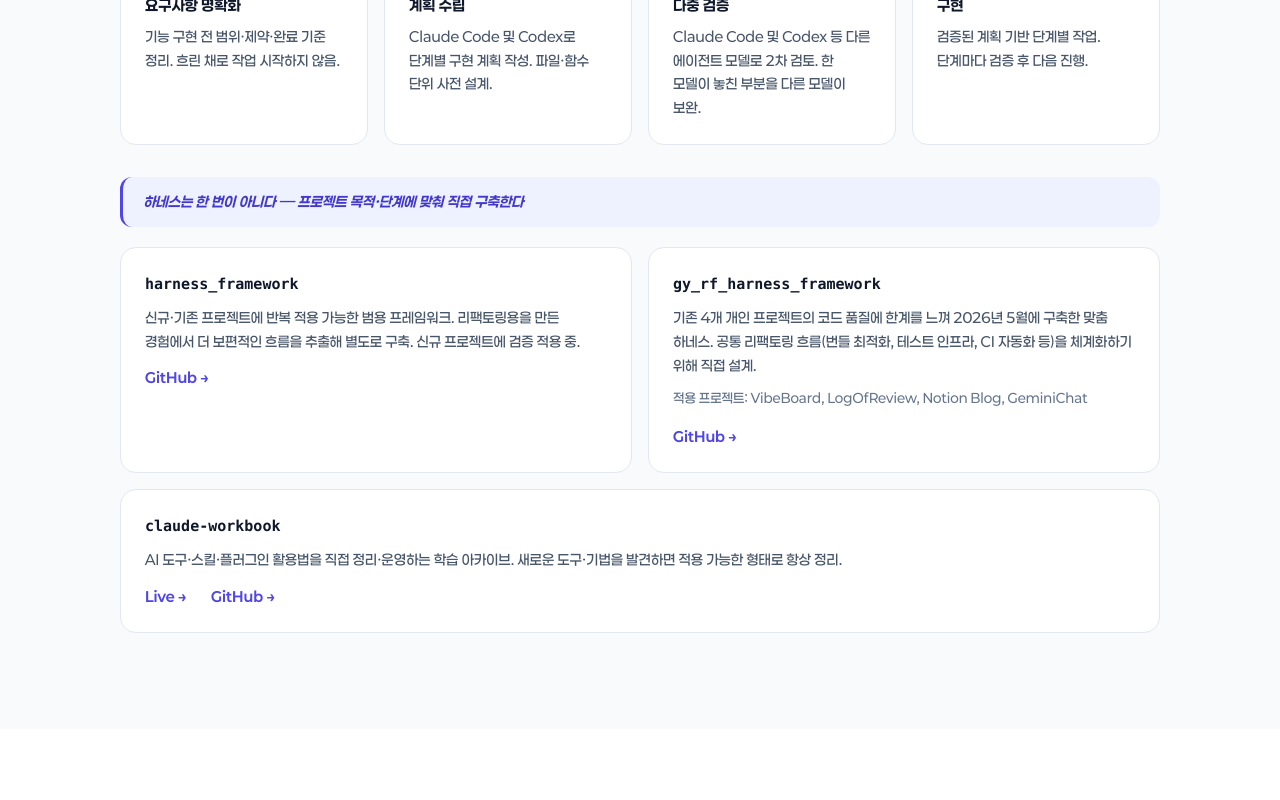
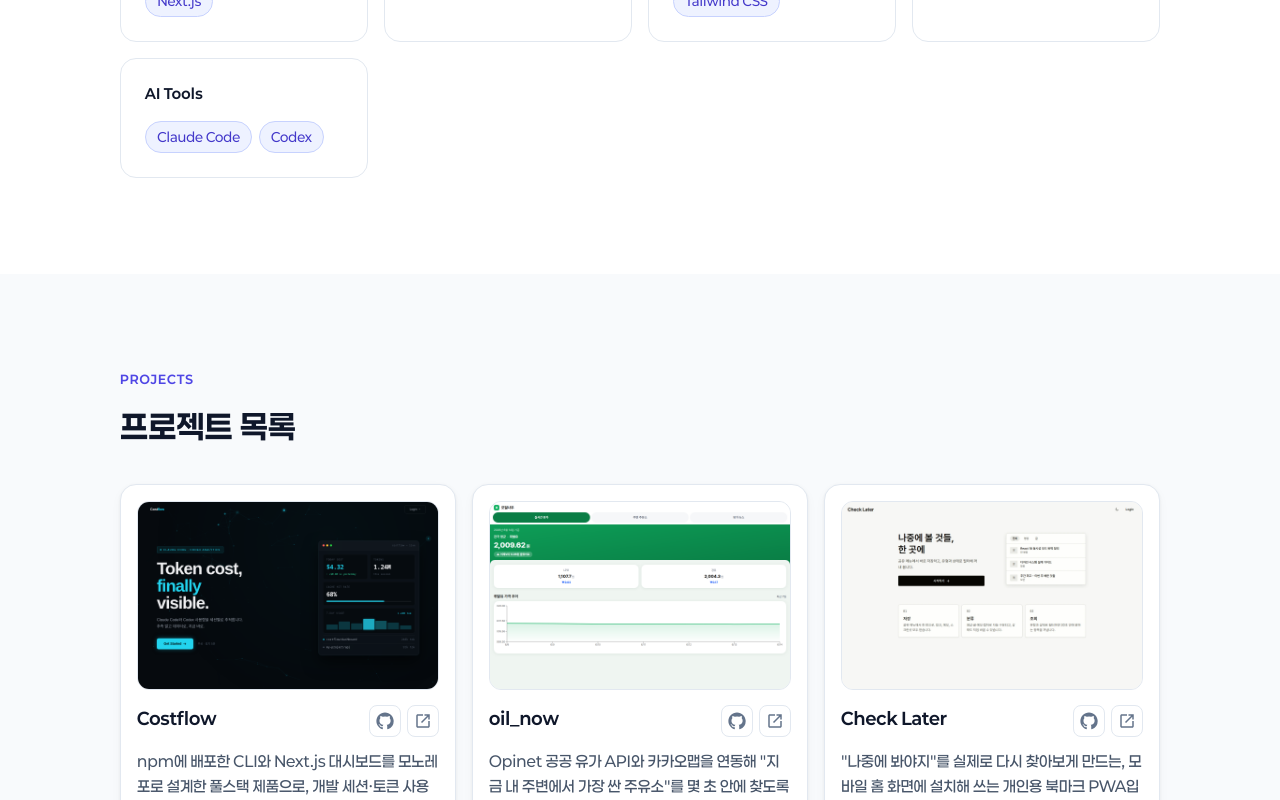
Before and after one commit to guiyoung2/resume, a Next.js app: page / in a window 1280 px wide. Shown: the part 2000-2800 px from the top of the page. Built offline with nearby package versions, Linux system fonts and the light colour scheme.

Commit message:
feat. costflow·oil_now 프로젝트 추가 및 섹션 순서 변경
- projects.ts에 costflow·oil_now 추가, 대표 프로젝트 우선 정렬, 썸네일 추가
- 섹션 순서를 Skills → Projects → AI Workflow로 변경 (page.tsx, Header)

```diff
--- a/src/app/data/projects.ts
+++ b/src/app/data/projects.ts
@@ -1,6 +1,72 @@
 import type { ProjectItem } from "@/app/types/project";
 
 export const projects: ProjectItem[] = [
+  {
+    id: 11,
+    title: "Costflow",
+    description:
+      "npm에 배포한 CLI와 Next.js 대시보드를 모노레포로 설계한 풀스택 제품으로, 개발 세션·토큰 사용 데이터를 hook으로 자동 수집·시각화합니다.",
+    detailedDescription:
+      "Claude Code·Codex의 세션·토큰·tool 사용 데이터를 hook으로 자동 수집해 웹 대시보드에서 분석하는 풀스택 제품입니다. npm workspaces 모노레포로 Next.js 대시보드(apps)와 CLI(packages/cli)를 함께 설계하고, CLI는 costflow-ai로 npm에 공개 배포했습니다. transcript의 토큰 4종 분리, turn 단위 멱등 집계, 전송 실패에도 작업을 막지 않는 장애 허용(outbox) 수집까지 데이터 수집의 정확성·신뢰성을 직접 설계한 것이 핵심입니다. plan/fix 폴더로 phase·roadmap을 정리하고 harness 기반 다중 검증 워크플로우로 작업했습니다.",
+    highlights: [
+      "모노레포 풀스택 설계 + npm 배포: npm workspaces로 apps(Next.js 15 대시보드+API route)와 packages/cli를 함께 구성하고, CLI를 costflow-ai로 npm에 공개 배포",
+      "토큰 4종 분리 집계(과다 집계 방지): transcript usage의 input·output·cache_creation·cache_read를 합산하지 않고 컬럼 단위로 분리 저장 — 캐시 토큰이 청구 기준과 다르게 부풀려지는 문제 차단, 대시보드에서 목적별 선택 합산",
+      "멱등 turn 집계: Stop hook이 세션 종료가 아니라 turn마다 발생하는 점을 파악해 (session_id, turn_index) 유니크 제약 + 증분(delta) 파싱으로 동일 turn 중복 합산 방지",
+      "장애 허용 수집(outbox 패턴): 전송 실패 시 로컬 outbox(SQLite, better-sqlite3)에 보관 후 성공 종료해 에디터 작업을 막지 않으며, 다음 hook 실행·flush 시 재전송",
+      "멀티 소스 hook 통합: Claude Code(transcript JSONL 파싱)와 Codex(세션 파일 스캔·sync) 두 경로를 동일 이벤트 스키마로 통합 — hook payload엔 토큰이 없어 transcript_path 파싱으로 추출",
+      "프라이버시 설계: 프롬프트 마스킹 3모드(raw·redacted·metadata_only)를 서버 전송 전 로컬에서 적용하고, Supabase RLS로 사용자별 데이터 격리",
+      "테스트: CLI 파서·hook·transcript 핵심 로직에 단위 테스트 적용 (Vitest)",
+    ],
+    detailedTechStack:
+      "Next.js 15 (App Router), TypeScript (strict), Supabase (Auth/PostgreSQL/RLS), Node.js CLI (costflow-ai, npm 배포), better-sqlite3, npm workspaces 모노레포, Vitest, Vercel",
+    projectType: "개인 프로젝트",
+    period: "2026. 06.",
+    githubUrl: "https://github.com/guiyoung2/costflow",
+    liveUrl: "https://costflow-seven.vercel.app/",
+    techStack: [
+      "Next.js",
+      "TypeScript",
+      "Supabase",
+      "Node.js CLI",
+      "Monorepo",
+      "SQLite",
+    ],
+    thumbnailSrc: "/projects/costflow.png",
+    thumbnailAlt: "Costflow 프로젝트 썸네일",
+  },
+  {
+    id: 10,
+    title: "oil_now",
+    description:
+      "Opinet 공공 유가 API와 카카오맵을 연동해 \"지금 내 주변에서 가장 싼 주유소\"를 몇 초 안에 찾도록 만든 모바일 우선 유가 대시보드입니다.",
+    detailedDescription:
+      "실시간 전국·지역 평균 유가, 위치 기반 주변 주유소 가격, 유가 뉴스를 한 곳에 모은 모바일 우선 웹앱입니다. \"앱을 연 지 몇 초 안에 가장 싼 주유 선택지를 찾는다\"를 성공 기준으로 잡았습니다. Supabase Edge Function과 pg_cron으로 Opinet 공공 API를 매일 자동 수집하는 서버리스 데이터 파이프라인을 직접 구축하고, 숫자(가격·거리)를 주인공으로 두는 글랜스 UX와 색 역할 분리·숫자 우선 위계를 토큰화한 디자인 시스템을 정의했습니다. plan/fix 폴더로 31개 Step을 TDD로 추적하며 harness 기반으로 작업했습니다.",
+    highlights: [
+      "서버리스 수집 파이프라인: Supabase Edge Function(collect-prices·around-stations·collect-regional-avg·collect-news)으로 Opinet API를 수집하고 pg_cron으로 매일 자동 적재(KST). KATEC→WGS84 좌표 변환을 _shared 모듈로 단일화, 1회 실행에 1,667행·1,356개 주유소 적재",
+      "데이터 신뢰성: collection_logs를 success/partial/fail 3-state로 기록(HTTP 200이어도 rows=0이면 partial), service_role 키를 Supabase Vault 시크릿으로 참조해 평문 노출 차단, 조합 단위 배치 upsert로 DB 왕복 최소화",
+      "위치 기반 최저가 글랜스 UX: Geolocation 좌표로 거리 계산 후 가격·거리 정렬·최저가 배지, 카카오맵 SDK 말풍선 오버레이로 상호·가격·거리 표시",
+      "성능 최적화: 단일 835KB CSR 번들을 React.lazy 라우트 분할 + recharts(319KB) 지연 로딩으로 분리하고 폰트 렌더 블로킹 체인 제거 → Lighthouse Performance 79→82, FCP 2.7→2.3s, LCP 4.7→4.4s",
+      "접근성: axe-core 자동 테스트 + 키보드·터치 타깃(≥44px) 테스트, 가격 변동을 색+▲▼로 이중 표기(색약 배려), 명도대비 보정 → Lighthouse Accessibility 100·Best-Practices 100",
+      "디자인 시스템 직접 정의: 색 역할 분리(그린=액션, 빨강·파랑=가격 변동)·숫자 우선 위계를 Tailwind v4 @theme 토큰으로 정의한 DESIGN.md, 'AI 슬롭·클로드 룩' 안티레퍼런스 명문화",
+      "리스트 가상화 + 테스트: @tanstack/react-virtual 가상 스크롤, Vitest+RTL+MSW로 101개 테스트(23개 파일) 전수 통과",
+    ],
+    detailedTechStack:
+      "React 19, TypeScript 6, Vite 8, Tailwind CSS 4, TanStack Query 5, Zustand 5, React Router 7, recharts 3, @tanstack/react-virtual, 카카오맵 SDK, Supabase (Edge Functions/pg_cron/RLS), Deno, vite-plugin-pwa, Vitest, Testing Library, MSW, axe-core, Vercel",
+    projectType: "개인 프로젝트",
+    period: "2026. 06.",
+    githubUrl: "https://github.com/guiyoung2/oil_now",
+    liveUrl: "https://oil-now.vercel.app/",
+    techStack: [
+      "React",
+      "TypeScript",
+      "TanStack Query",
+      "Zustand",
+      "Kakao Map",
+      "Supabase",
+    ],
+    thumbnailSrc: "/projects/oil_now.png",
+    thumbnailAlt: "oil_now 프로젝트 썸네일",
+  },
   {
     id: 9,
     title: "Check Later",
--- a/src/app/page.tsx
+++ b/src/app/page.tsx
@@ -10,9 +10,9 @@ export default function Home() {
     <main>
       <Hero />
       <About />
-      <Workflow />
       <Skills />
       <Projects />
+      <Workflow />
       <Contact />
     </main>
   );
--- a/src/components/header/Header.tsx
+++ b/src/components/header/Header.tsx
@@ -12,9 +12,9 @@ import {
 const MENU_ITEMS = [
   { label: "Intro", id: "intro" },
   { label: "About", id: "about" },
-  { label: "AI Workflow", id: "workflow" },
   { label: "Skills", id: "skills" },
   { label: "Projects", id: "projects" },
+  { label: "AI Workflow", id: "workflow" },
   { label: "Contact", id: "contact" },
 ] as const;
 
```
Also changed, not shown: public/projects/costflow.png (added), public/projects/oil_now.png (added).
